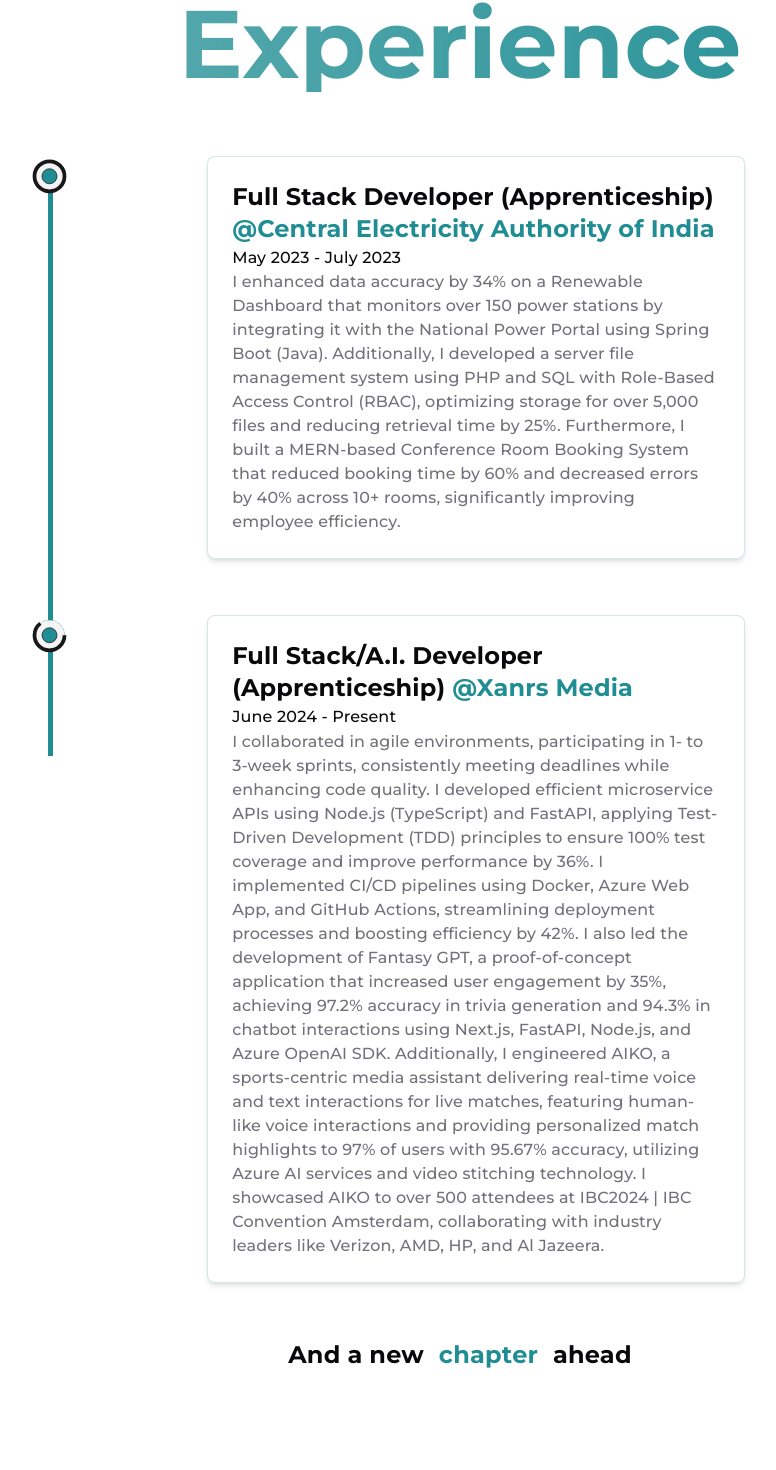
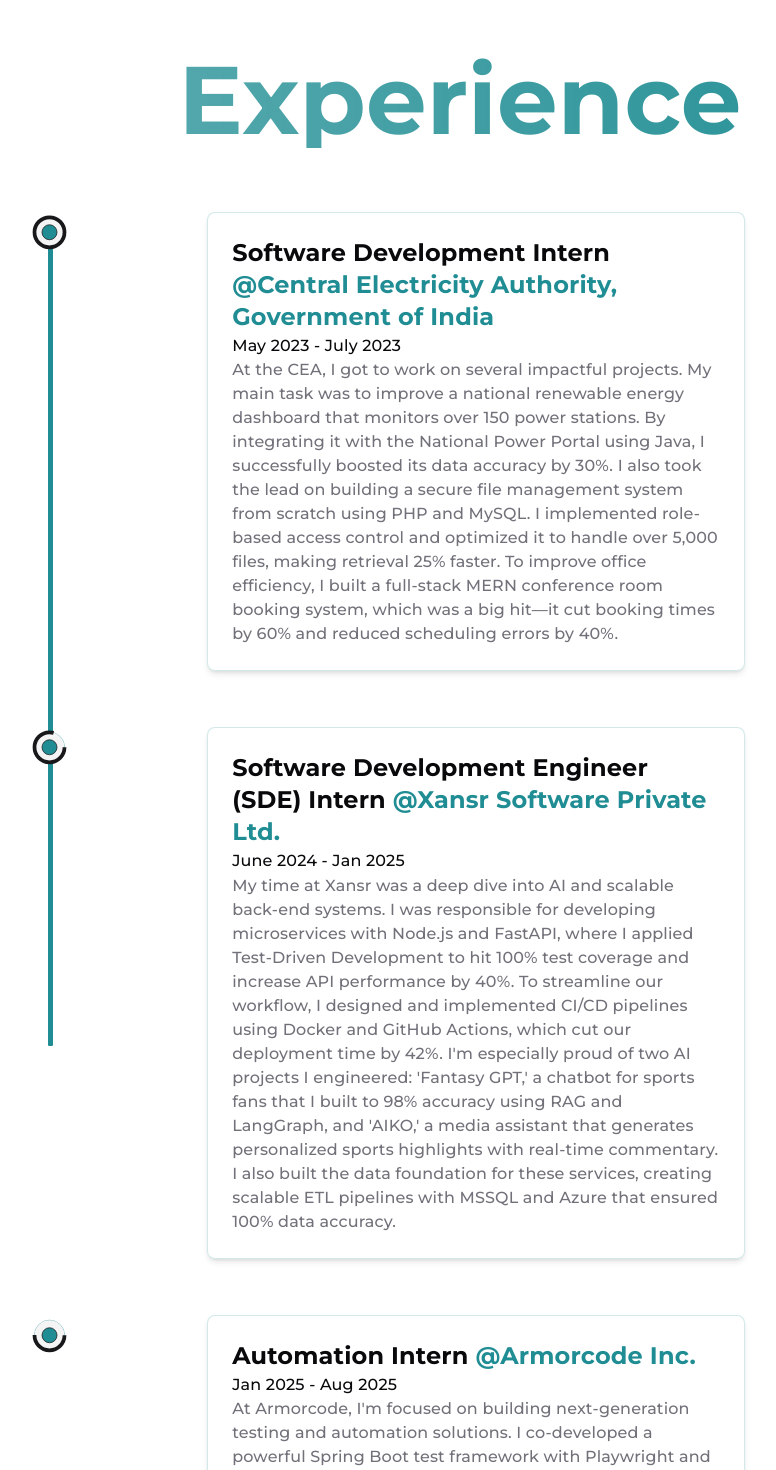
Before and after one commit to Nikunj2003/My-Next-Js-Portfolio, a Next.js app: page /about in a window 1280 px wide. Shown: the part 1252-2722 px from the top of the page, without its empty margins (180-956 px from the left). Built offline with nearby package versions, Linux system fonts and the light colour scheme.

Commit message:
docs: update resume files and professional descriptions
update professional title from "FullStack & A.I. Developer" to "Software Development Engineer" across components
revise about section and experience details to reflect current role and responsibilities

```diff
--- a/src/components/about-hero.tsx
+++ b/src/components/about-hero.tsx
@@ -32,12 +32,12 @@
               </FadeUp>
               <FadeUp key="description-1" duration={0.6} delay={0.2}>
                 <p className="mt-8 text-base font-medium text-zinc-900 dark:text-zinc-300 sm:text-lg md:text-lg">
-                  I turn visions into reality with code. Whether developing a web application, mobile app using Flutter, or an AI-driven solution, I apply my expertise in Full Stack development, Azure AI, and user-centered design to ensure excellence in every project.
+                  I&apos;m a software engineer passionate about building intelligent, end-to-end solutions at the intersection of AI and automation. My experience ranges from developing enterprise-grade testing frameworks with Spring Boot to engineering sophisticated AI agents using AWS Bedrock, Azure AI, and Crew AI.
                 </p>
               </FadeUp>
               <FadeUp key="description-2" duration={0.6} delay={0.4}>
                 <p className="mt-8 text-base font-medium text-zinc-900 dark:text-zinc-300 sm:text-lg md:text-lg">
-                  Explore my latest projects showcasing my expertise in Next.js, Node.js, JavaScript, TypeScript, AI solutions, cloud development, and web and mobile development using Flutter.
+                  Explore my portfolio to see how I apply my expertise. From creating AI-powered chatbots with Node.js and FastAPI to implementing robust CI/CD pipelines and developing resilient mobile apps with Flutter, I am dedicated to delivering high-impact, production-ready code.
                 </p>
               </FadeUp>
               <FadeRight
--- a/src/components/landing-hero.tsx
+++ b/src/components/landing-hero.tsx
@@ -53,7 +53,7 @@
                 Nikunj Khitha
               </h1>
               <span className="text-xl font-semibold text-zinc-900 dark:text-zinc-100 md:text-3xl">
-                Full Stack & A.I. Developer
+                Software Development Engineer
               </span>
             </FadeUp>
             <FadeUp key="description" duration={0.6} delay={0.2}>
--- a/src/data/experience.ts
+++ b/src/data/experience.ts
@@ -2,23 +2,33 @@
 
 export const EXPERIENCE: ExperienceShowcaseListItemProps[] = [
   {
-    title: "Full Stack Developer (Apprenticeship)",
+    title: "Software Development Intern",
     organisation: {
-      name: "Central Electricity Authority of India",
+      name: "Central Electricity Authority, Government of India",
       href: "https://cea.nic.in/?lang=en",
     },
     date: "May 2023 - July 2023",
     description:
-      "I enhanced data accuracy by 34% on a Renewable Dashboard that monitors over 150 power stations by integrating it with the National Power Portal using Spring Boot (Java). Additionally, I developed a server file management system using PHP and SQL with Role-Based Access Control (RBAC), optimizing storage for over 5,000 files and reducing retrieval time by 25%. Furthermore, I built a MERN-based Conference Room Booking System that reduced booking time by 60% and decreased errors by 40% across 10+ rooms, significantly improving employee efficiency.",
+      "At the CEA, I got to work on several impactful projects. My main task was to improve a national renewable energy dashboard that monitors over 150 power stations. By integrating it with the National Power Portal using Java, I successfully boosted its data accuracy by 30%. I also took the lead on building a secure file management system from scratch using PHP and MySQL. I implemented role-based access control and optimized it to handle over 5,000 files, making retrieval 25% faster. To improve office efficiency, I built a full-stack MERN conference room booking system, which was a big hit—it cut booking times by 60% and reduced scheduling errors by 40%.",
   },
   {
-    title: "Full Stack/A.I. Developer (Apprenticeship)",
+    title: "Software Development Engineer (SDE) Intern",
     organisation: {
-      name: "Xanrs Media",
+      name: "Xansr Software Private Ltd.",
       href: "https://www.xansrmedia.com/",
     },
-    date: "June 2024 - Present",
+    date: "June 2024 - Jan 2025",
     description:
-      "I collaborated in agile environments, participating in 1- to 3-week sprints, consistently meeting deadlines while enhancing code quality. I developed efficient microservice APIs using Node.js (TypeScript) and FastAPI, applying Test-Driven Development (TDD) principles to ensure 100% test coverage and improve performance by 36%. I implemented CI/CD pipelines using Docker, Azure Web App, and GitHub Actions, streamlining deployment processes and boosting efficiency by 42%. I also led the development of Fantasy GPT, a proof-of-concept application that increased user engagement by 35%, achieving 97.2% accuracy in trivia generation and 94.3% in chatbot interactions using Next.js, FastAPI, Node.js, and Azure OpenAI SDK. Additionally, I engineered AIKO, a sports-centric media assistant delivering real-time voice and text interactions for live matches, featuring human-like voice interactions and providing personalized match highlights to 97% of users with 95.67% accuracy, utilizing Azure AI services and video stitching technology. I showcased AIKO to over 500 attendees at IBC2024 | IBC Convention Amsterdam, collaborating with industry leaders like Verizon, AMD, HP, and Al Jazeera.",
+      "My time at Xansr was a deep dive into AI and scalable back-end systems. I was responsible for developing microservices with Node.js and FastAPI, where I applied Test-Driven Development to hit 100% test coverage and increase API performance by 40%. To streamline our workflow, I designed and implemented CI/CD pipelines using Docker and GitHub Actions, which cut our deployment time by 42%. I'm especially proud of two AI projects I engineered: 'Fantasy GPT,' a chatbot for sports fans that I built to 98% accuracy using RAG and LangGraph, and 'AIKO,' a media assistant that generates personalized sports highlights with real-time commentary. I also built the data foundation for these services, creating scalable ETL pipelines with MSSQL and Azure that ensured 100% data accuracy.",
+  },
+  {
+    title: "Automation Intern",
+    organisation: {
+      name: "Armorcode Inc.",
+      href: "https://www.armorcode.com/",
+    },
+    date: "Jan 2025 - Aug 2025",
+    description:
+      "At Armorcode, I'm focused on building next-generation testing and automation solutions. I co-developed a powerful Spring Boot test framework with Playwright and TestNG that runs dynamic, parallel tests. I deployed Report Portal on AWS using Docker and even built custom plugins for it with Java and React. A highlight for me was building a CrewAI agent with AWS Bedrock to automatically query and visualize our test data. I also won an internal AI challenge by creating a system that automates documentation for over 250 tools, slashing update times from 72 hours to just 45 minutes. To improve our test stability, I implemented an AI-based auto-heal feature that cut UI test flakiness by 99% and built n8n pipelines to fully automate our GitHub PR reviews.",
   },
 ];
--- a/src/data/siteMetaData.mjs
+++ b/src/data/siteMetaData.mjs
@@ -2,7 +2,7 @@
   title: "Nikunj Khitha Portfolio",
   author: "Nikunj Khitha",
   headerTitle: "Nikunj Khitha",
-  description: "FullStack & A.I. Developer",
+  description: "Software Development Engineer",
   language: "en-us",
   theme: "light",
   siteName: "https://nikunj.tech/",
```
Also changed, not shown: public/Nikunj_Resume.png, 1 other file (tests, documents, lock files or other folders).
